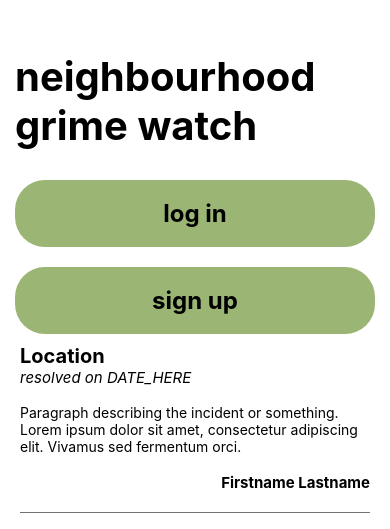
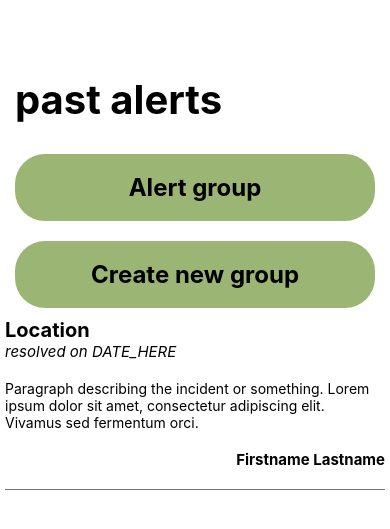
Before and after one commit to anthonycella/Neighbourhood-Mime-Watch, a React Native app in the folder frontend/: screen / in a window 390 px wide. Shown: the part 135-664 px from the top of the page. Built offline with nearby package versions, Linux system fonts and the light colour scheme.

Commit message:
Start Logs.js

```diff
--- a/frontend/App.js
+++ b/frontend/App.js
@@ -1,14 +1,13 @@
-import { StatusBar } from 'expo-status-bar';
 import { StyleSheet, View } from 'react-native';
 import LoginSignup from './screens/LoginSignup';
-import Article from './components/Article';
 import Navbar from './components/Navbar';
+import Logs from './screens/Logs';
 
 export default function App() {
   return (
     <View style={styles.container}>
-      <LoginSignup />
-      <Article />
+      {/* <LoginSignup /> */}
+      <Logs />
       {/* <Navbar /> */}
     </View>
   );
--- /dev/null
+++ b/frontend/screens/Logs.js
@@ -0,0 +1,28 @@
+import React from 'react';
+import { View, StyleSheet } from 'react-native';
+import Button from '../components/Button';
+import Article from '../components/Article';
+import Header from '../components/Header';
+
+function Logs(props) {
+
+  return (
+    <View>
+      <View style={styles.top}>
+        <Header text="past alerts" />
+        <Button buttonText="Alert group"/>
+        <Button buttonText="Create new group"/>
+      </View>
+      <Article />
+    </View>
+  );
+}
+
+export default Logs;
+
+const styles = StyleSheet.create({
+  top: {
+    display: 'flex',
+    justifyContent: 'flex-start'
+  }
+});
```
